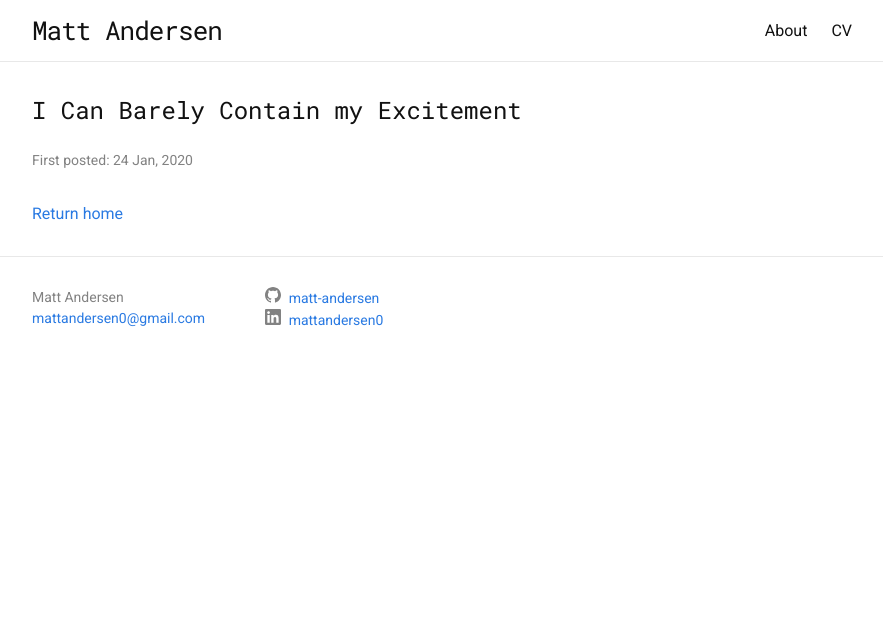
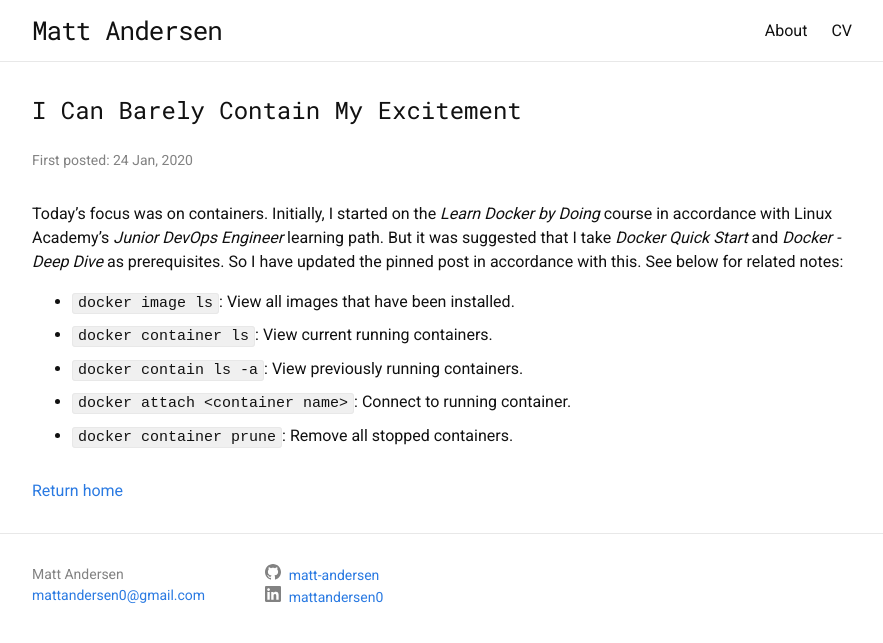
Before and after one commit to matt-andersen/mattandersen.dev, a Jekyll site: the page built from _posts/2020-01/2020-01-24-i-can-barely-contain-my-excitement/2020-01-24-i-can-barely-contain-my-excitement.md, in a window 1280 px wide. Shown: the top 643 px of the page, without its empty margins (198-1081 px from the left). Built offline with Jekyll 4.4.1, drawn with Linux system fonts in a browser that asks for light colours.

Commit message:
Further update today's post

```diff
--- /dev/null
+++ b/_posts/2020-01/2020-01-24-i-can-barely-contain-my-excitement/2020-01-24-i-can-barely-contain-my-excitement.md
@@ -0,0 +1,19 @@
+---
+layout: post
+title: "I Can Barely Contain My Excitement"
+date: "2020-01-24"
+last_modified_at: null
+pin: false
+---
+
+Today's focus was on containers. Initially, I started on the _Learn Docker by Doing_ course in accordance with Linux Academy's _Junior DevOps Engineer_ learning path. But it was suggested that I take _Docker Quick Start_ and _Docker - Deep Dive_ as prerequisites. So I have updated the pinned post in accordance with this. See below for related notes:
+
+- `docker image ls`: View all images that have been installed.
+
+- `docker container ls`: View current running containers.
+
+- `docker contain ls -a`: View previously running containers.
+
+- `docker attach <container name>`: Connect to running container.
+
+- `docker container prune`: Remove all stopped containers.
```
Also changed, not shown: _posts/2020-01/2020-01-05-purpose-of-this-blog/2020-01-05-purpose-of-this-blog.md (+6 -2 lines), _posts/2020-01/2020-01-24-i-can-barely-contain-my-excitement/24-01-19-i-can-barely-contain-my-excitement.md (deleted, +0 -7 lines).
